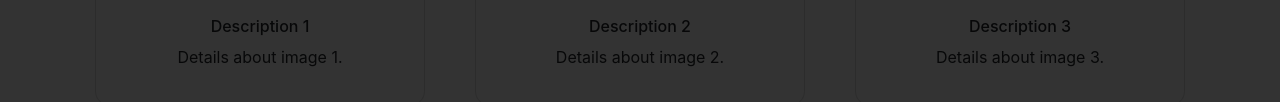
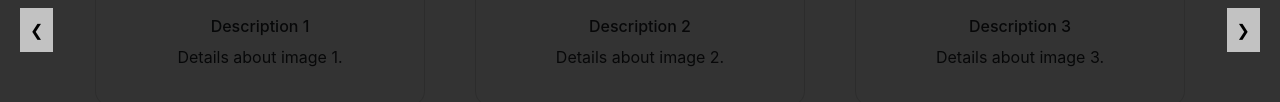
Before and after one commit to acciojob/bootstrap-gallery-SangmalaSuryavanshi, a website: page main.html in a window 1280 px wide. Both pictures are taken after a click on the picture 260 px from the left and 244 px from the top of the page. Shown: the part 370-472 px from the top of the page. Drawn offline with nearby package versions, Linux system fonts and the light colour scheme.

Commit message:
created a submission

```diff
--- a/main.html
+++ b/main.html
@@ -43,6 +43,22 @@
             color: white;
             font-size: 30px;
             cursor: pointer;
+        }
+        .nav-btn {
+            position: absolute;
+            top: 50%;
+            transform: translateY(-50%);
+            background: rgba(255, 255, 255, 0.7);
+            border: none;
+            padding: 10px;
+            cursor: pointer;
+            z-index: 1001;
+        }
+        .prev {
+            left: 20px;
+        }
+        .next {
+            right: 20px;
         }
     </style>
 </head>
@@ -160,19 +176,45 @@
 <div class="lightbox" id="lightbox" onclick="closeLightbox()">
     <span class="close" onclick="closeLightbox()">&times;</span>
     <img id="lightboxImage" src="" alt="">
+    <button class="nav-btn prev" onclick="changeImage(-1)">&#10094;</button>
+    <button class="nav-btn next" onclick="changeImage(1)">&#10095;</button>
 </div>
 
 <script>
-    function openLightbox(imageSrc) {
+    const images = [
+        'Image1.jpg',
+        'Image2.jpg',
+        'Image3.jpg',
+        // Add more image paths here as needed
+    ];
+
+    let currentIndex = 0;
+
+    function openLightbox(index) {
+        currentIndex = index;
+        updateLightboxImage();
         const lightbox = document.getElementById('lightbox');
-        const lightboxImage = document.getElementById('lightboxImage');
-        lightboxImage.src = imageSrc;
         lightbox.style.display = 'flex'; // Use flexbox for centering
     }
 
     function closeLightbox() {
         const lightbox = document.getElementById('lightbox');
         lightbox.style.display = 'none';
+    }
+
+    function changeImage(direction) {
+        currentIndex += direction;
+        if (currentIndex < 0) {
+            currentIndex = images.length - 1; // Loop to last image
+        } else if (currentIndex >= images.length) {
+            currentIndex = 0; // Loop to first image
+        }
+        updateLightboxImage();
+    }
+
+    function updateLightboxImage() {
+        const lightboxImage = document.getElementById('lightboxImage');
+        lightboxImage.src = images[currentIndex];
     }
 </script>
 
```
